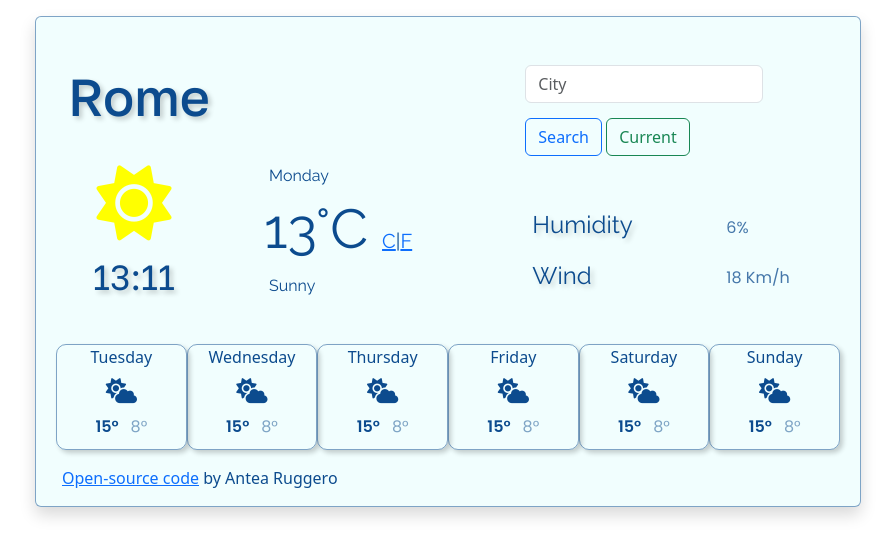
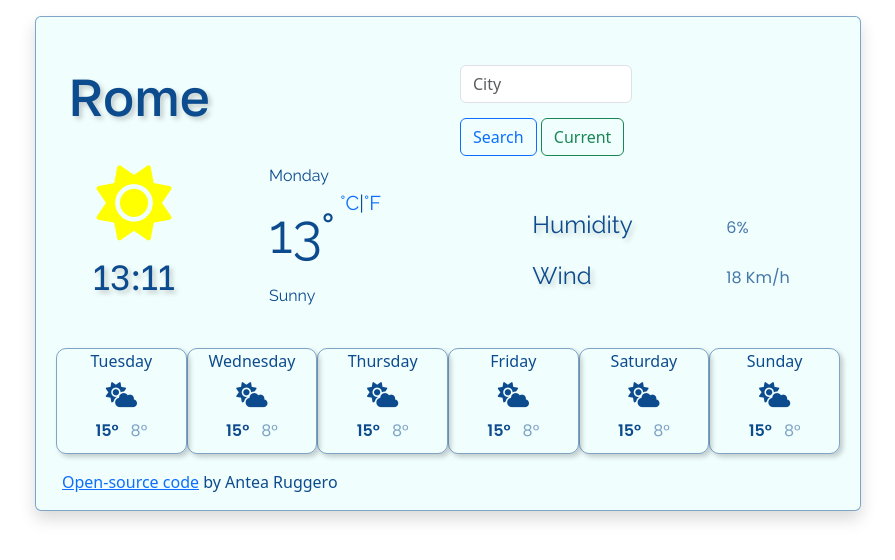
Before and after one commit to RavenAz90/weather-app, a plain HTML site: page index.html in a window 1280 px wide. Shown: the whole page, without its empty margins (192-1087 px from the left). Drawn offline with nearby package versions, Linux system fonts and the light colour scheme.

Commit message:
Adjusted degree units

```diff
--- a/index.html
+++ b/index.html
@@ -30,10 +30,10 @@
       <div class="card mt-3 shadow p-3 mb-5 rounded">
         <div class="card-body">
           <div class="row mt-3">
-            <div class="col-6">
+            <div class="col-3">
               <h1 id="chosen-city">Rome</h1>
             </div>
-            <div class="col-4 mx-auto">
+            <div class="col-3 mx-auto">
               <form id="search-city">
                 <div class="form-group">
                   <input
@@ -67,11 +67,13 @@
             </div>
             <div class="col-4 mt-2 daily">
               <p class="today" id="current-day"></p>
-              <p class="temperature-day">
-                <span class="actual-degrees">13°C</span>
-                <span class="temp-change" id="celsius"><a href="#">C</a></span
-                ><span class="temp-change">|</span
-                ><span class="temp-change" id="faren"><a href="#">F</a></span>
+              <p class="temperature-day d-flex">
+                <span class="actual-degrees">13°</span>
+                <span class="temp-change"
+                  ><a href="#" id="celsius">°C</a>|<a href="#" id="faren"
+                    >°F</a
+                  ></span
+                >
               </p>
               <p class="weather">Sunny</p>
             </div>
--- a/style.css
+++ b/style.css
@@ -54,6 +54,10 @@ h4 {
   margin-bottom: 3px;
 }
 
+.actual-degrees {
+  padding: 5px;
+}
+
 .weather {
   margin-left: 5px;
 }
@@ -96,3 +100,8 @@ h4 {
 .git-link {
   margin-left: 10px;
 }
+
+#celsius,
+#faren {
+  text-decoration: none;
+}
```
